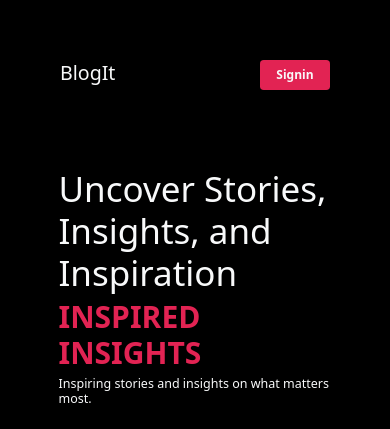
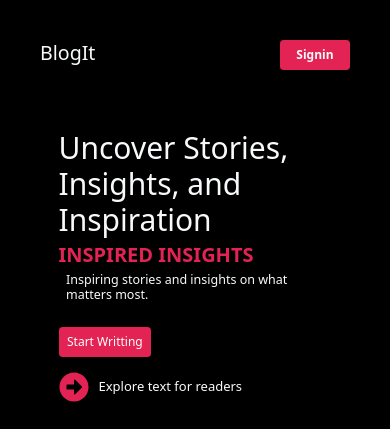
Before and after one commit to Davis-don/Blogit, a React (Vite) app in the folder client/: page / in a window 390 px wide. Shown: the top 429 px of the page. Built offline with nearby package versions, Linux system fonts and the light colour scheme.

Commit message:
made it responsive

```diff
--- a/client/src/Components/LandingPageHero/Hero.jsx
+++ b/client/src/Components/LandingPageHero/Hero.jsx
@@ -11,7 +11,7 @@ function Hero() {
             <div className="left-side-text-box">
             <h1 className='text-light'>Uncover Stories, Insights, and Inspiration</h1>
             <h2>INSPIRED INSIGHTS</h2>
-            <h5 className='text-light '>Inspiring stories and insights on what matters most.</h5>
+            <h5 className='text-light container-fluid'>Inspiring stories and insights on what matters most.</h5>
 
             <div className="call-to-action-links">
                 <div className="start-writting">
--- a/client/src/Components/LandingPageHero/hero.css
+++ b/client/src/Components/LandingPageHero/hero.css
@@ -1,9 +1,20 @@
 .overall-hero-section{
 height: 73vh;
 display: grid;
-grid-template-columns: repeat(auto-fit,minmax(20rem,1fr));
+grid-template-columns: repeat(auto-fit,minmax(40rem,1fr));
 gap: 2rem;
-
+padding-block: 2rem;
+}
+@media screen and (max-width:51.25em) {
+    .overall-hero-section{
+        height: max-content;
+    }
+}
+@media screen and (max-width:51.25em) {
+    .overall-hero-section{
+        display: flex;
+        flex-direction: column;
+    }
 }
 .left-side-hero{
 display: flex;
@@ -14,16 +25,52 @@ align-items: center;
 .left-side-text-box{
 width: 70%;
 }
+@media screen and (max-width:21.875em) {
+    .left-side-text-box{
+        width: 90%;
+        }
+}
+@media screen and (max-width:18.875em) {
+    .left-side-text-box{
+        width: 100%;
+        display: flex;
+        flex-direction: column;
+        align-items: center;
+        justify-content: center;
+        }
+}
 .left-side-text-box h1{
 font-size: 3.5rem;
+
+}
+@media screen and (max-width:50em) {
+    .left-side-text-box h1{
+        font-size: 3rem;
+        }
+}
+@media screen and (max-width:21.875em) {
+    .left-side-text-box h1{
+        font-size: 2.3rem;
+        text-align: center;
+        }
 }
 .left-side-text-box h2{
 color: var(--secondary-color);
 font-weight: bold;
 font-size: 3rem;
-
 }
 
+@media screen and (max-width:50em) {
+    .left-side-text-box h2{
+        font-size: 2rem;
+    }
+}
+@media screen and (max-width:21.875em) {
+    .left-side-text-box h2{
+        font-size: 1.5rem;
+        text-align: center;
+    }
+}
 .call-to-action-links{
 padding-block:2rem;
 }
--- a/client/src/Layout/Header/header.css
+++ b/client/src/Layout/Header/header.css
@@ -4,6 +4,13 @@ flex-wrap: row;
 justify-content: space-between;
 align-items: center;
 padding: 6rem;
+gap: 3rem;
+flex-wrap: wrap;
+}
+@media screen and (max-width:50em) {
+    .overall-header-component {
+        padding: 4rem;
+    }
 }
 
 .left-logo-section {
--- a/client/src/Pages/Homescreen/homescreen.css
+++ b/client/src/Pages/Homescreen/homescreen.css
@@ -1,4 +1,9 @@
 .overall-homescreen-container{
-height: 100vh;
 background-color: black;
 }
+
+@media screen and (max-width:51.25em) {
+    .overall-homescreen-container{
+
+        }
+}
```
